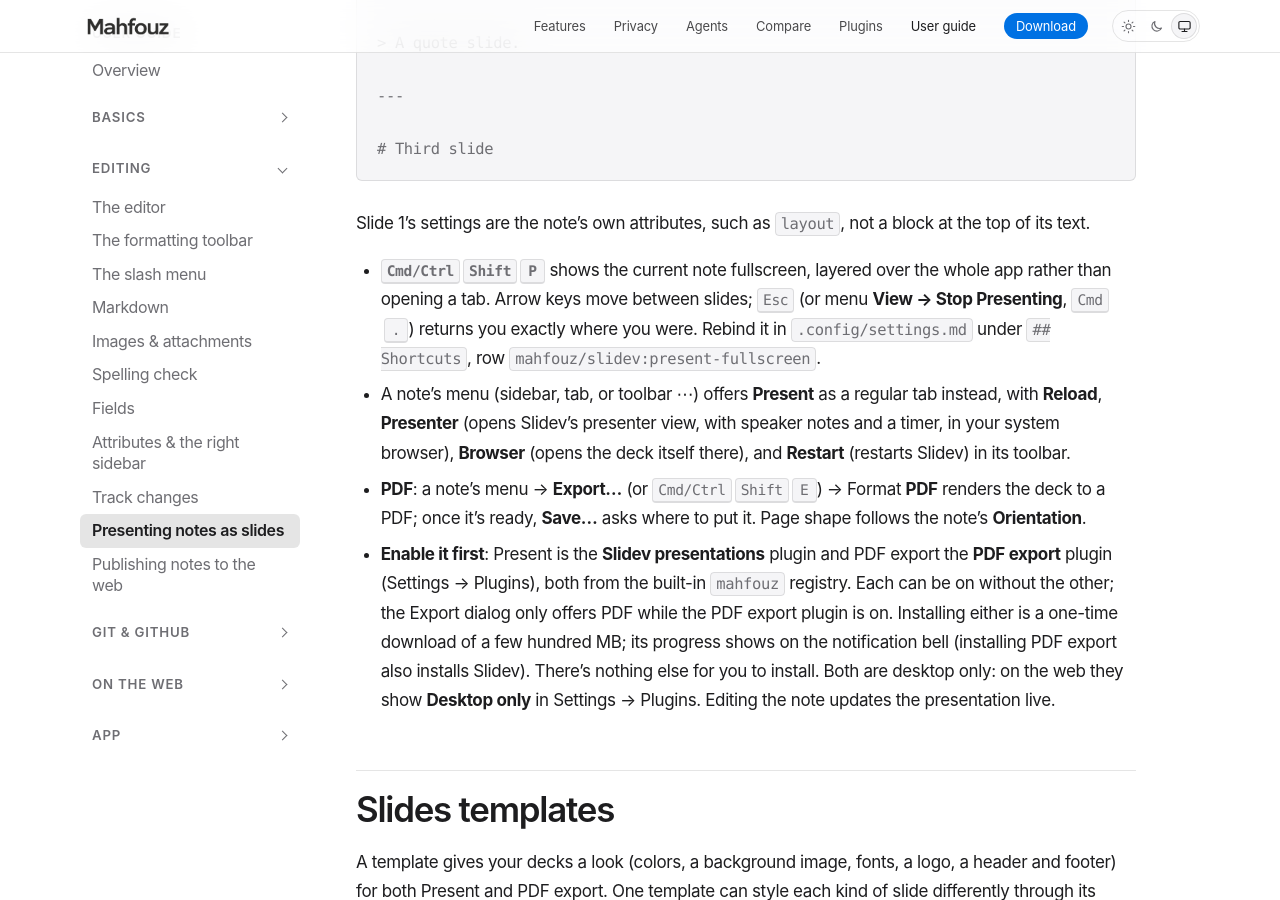
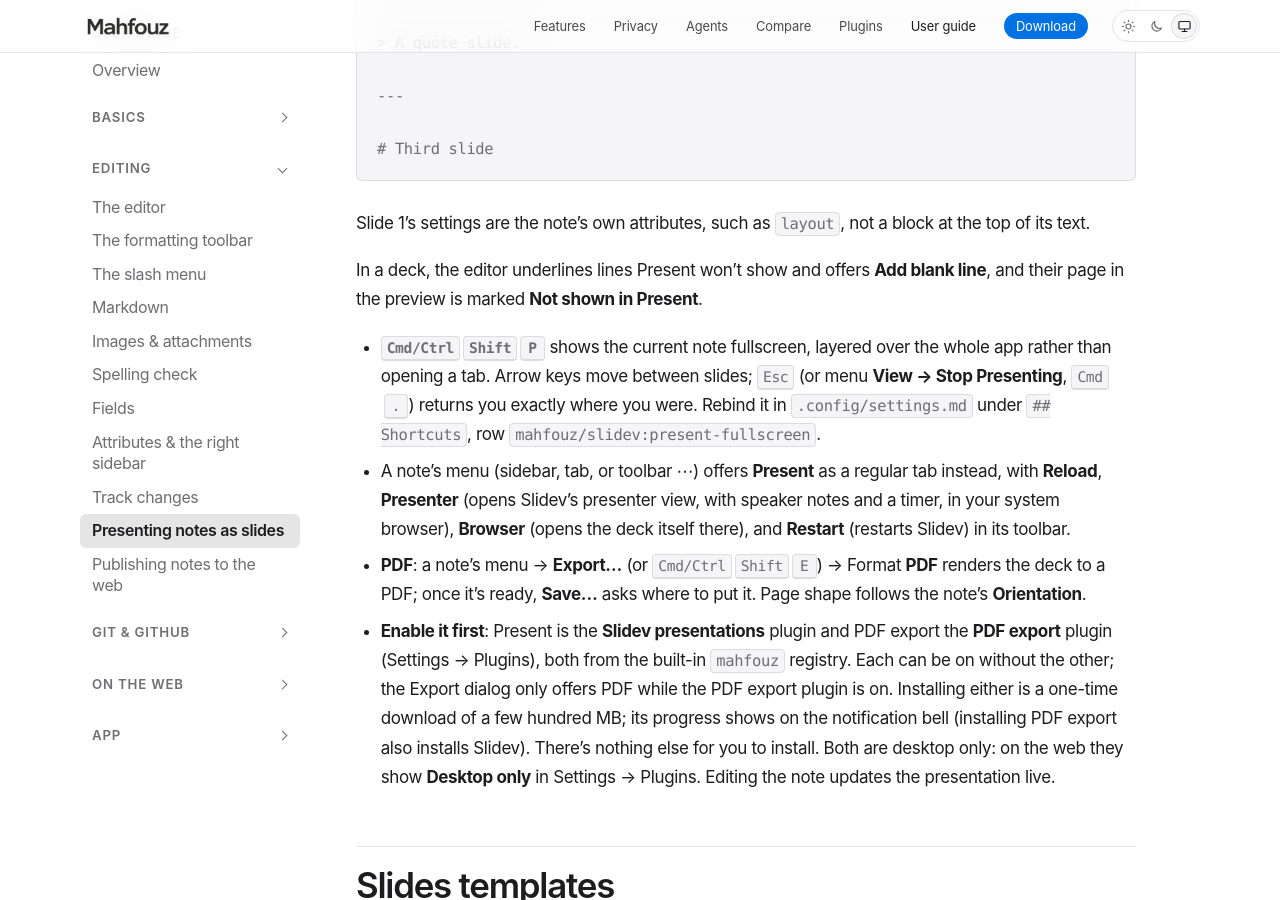
Before and after one commit to mahfouz-app/docs, a Jekyll site: the page built from guide/slides.md, in a window 1280 px wide and 900 px high, scrolled down 600 px. Built offline with Jekyll 4.4.1, drawn with Linux system fonts in a browser that asks for light colours.

Commit message:
docs(slides): the hint and preview marker for lines Present hides
Co-Authored-By: Claude Opus 5.5 <noreply@anthropic.com>

```diff
--- a/guide/slides.md
+++ b/guide/slides.md
@@ -30,6 +30,10 @@ layout: quote
 
 Slide 1's settings are the note's own attributes, such as `layout`, not a
 block at the top of its text.
+
+In a deck, the editor underlines lines Present won't show and offers
+**Add blank line**, and their page in the preview is marked **Not shown in
+Present**.
 
 - **<kbd>Cmd/Ctrl</kbd><kbd>Shift</kbd><kbd>P</kbd>** shows the current note fullscreen, layered over
   the whole app rather than opening a tab. Arrow keys move between slides;
```
